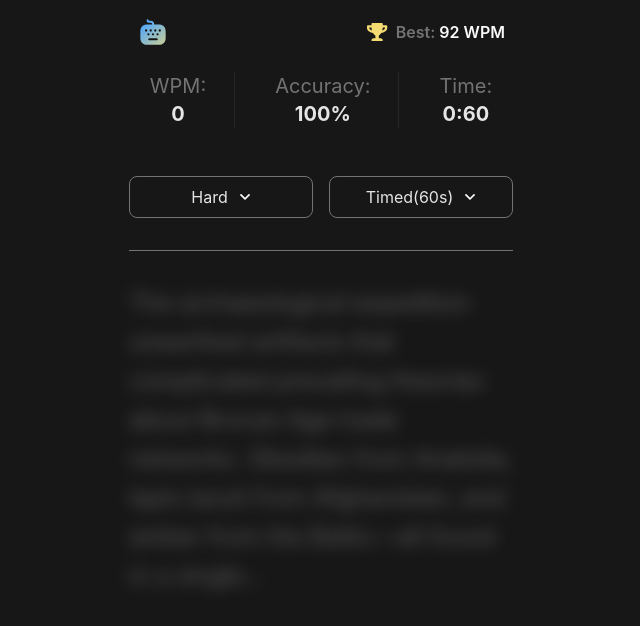
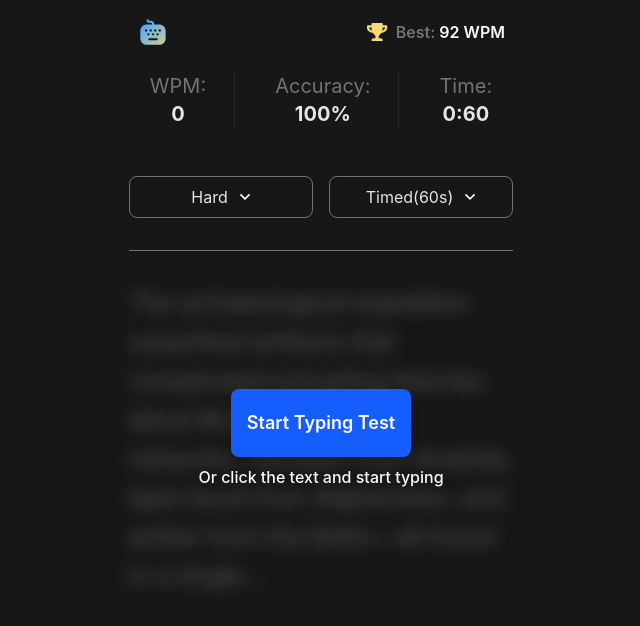
Before and after one commit to briellll/Typing-speed-test, a React (Vite) app: page / in a window 1280 px wide. Shown: the top 626 px of the page, without its empty margins (319-959 px from the left). Built offline with nearby package versions, Linux system fonts and the light colour scheme.

Commit message:
ajusta a formatação do componente StartScreen para melhor legibilidade

```diff
--- a/src/components/StartScreen.jsx
+++ b/src/components/StartScreen.jsx
@@ -6,15 +6,23 @@ const StartScreen = ({onStartTest}) => {
 
 
             <div className="relative mt-8 cursor-pointer"
-            onClick={onStartTest}
-            >
+            onClick={onStartTest}>
 
-                <div className="text-2xl leading-relaxed text-neutral-400       opacity-50 select-none  blur-sm "
-                >
+                <div className="text-2xl leading-relaxed text-neutral-400       opacity-50 select-none  blur-sm ">
                         The archaeological expedition unearthed artifacts that complicated prevailing
                         theories about Bronze Age trade networks. Obsidian from Anatolia, lapis lazuli
                         from Afghanistan, and amber from the Baltic—all found in a single...
                 </div>
+
+                <div className="absolute inset-0 flex flex-col items-center justify-center">
+                    <button className=" bg-blue-600 py-5 px-4 rounded-lg hover:bg-blue-400 transition-colors shadow-lg text-neutral-50 font-semibold text-lg   ">
+                        Start Typing Test
+                    </button>
+                    <p className=" mt-2 text-neutral-50 font-medium drop-shadow-md ">
+                        Or click the text and start typing
+                    </p>
+                </div>
+
 
             </div>
 
```
